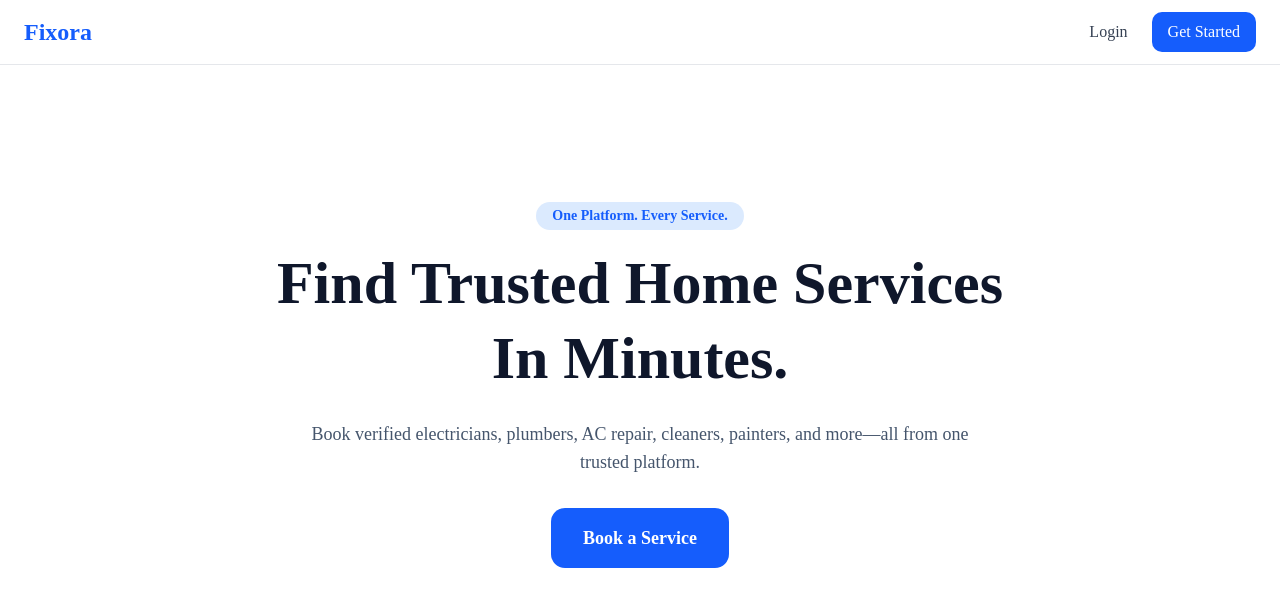
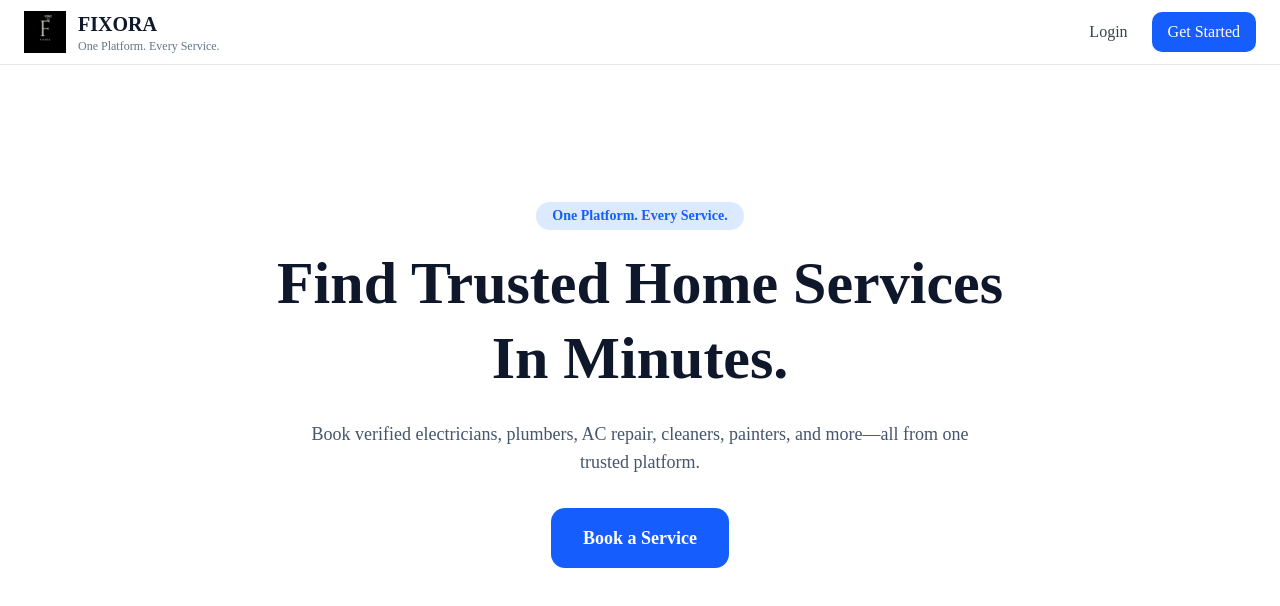
Before and after one commit to shaikhmajid2004-netizen/Fixora, a Next.js app: page / in a window 1280 px wide. Shown: the top 606 px of the page. Built offline with nearby package versions, Linux system fonts and the light colour scheme.

Commit message:
Fix logo integration and complete website foundation

```diff
--- /dev/null
+++ b/src/components/SectionHeading.tsx
@@ -0,0 +1,31 @@
+type SectionHeadingProps = {
+  badge?: string;
+  title: string;
+  description?: string;
+};
+
+export default function SectionHeading({
+  badge,
+  title,
+  description,
+}: SectionHeadingProps) {
+  return (
+    <div className="mx-auto mb-14 max-w-3xl text-center">
+      {badge && (
+        <span className="rounded-full bg-blue-100 px-4 py-2 text-sm font-semibold text-blue-700">
+          {badge}
+        </span>
+      )}
+
+      <h2 className="mt-5 text-4xl font-bold tracking-tight text-slate-900 md:text-5xl">
+        {title}
+      </h2>
+
+      {description && (
+        <p className="mt-5 text-lg text-slate-600">
+          {description}
+        </p>
+      )}
+    </div>
+  );
+}
--- /dev/null
+++ b/src/components/common/Container.tsx
@@ -0,0 +1,17 @@
+type ContainerProps = {
+  children: React.ReactNode;
+  className?: string;
+};
+
+export default function Container({
+  children,
+  className = "",
+}: ContainerProps) {
+  return (
+    <div
+      className={`mx-auto w-full max-w-7xl px-6 sm:px-8 lg:px-12 ${className}`}
+    >
+      {children}
+    </div>
+  );
+}
--- /dev/null
+++ b/src/components/common/Section.tsx
@@ -0,0 +1,15 @@
+type SectionProps = {
+  children: React.ReactNode;
+  className?: string;
+};
+
+export default function Section({
+  children,
+  className = "",
+}: SectionProps) {
+  return (
+    <section className={`py-20 lg:py-28 ${className}`}>
+      {children}
+    </section>
+  );
+}
--- a/src/components/layout/Navbar.tsx
+++ b/src/components/layout/Navbar.tsx
@@ -1,10 +1,25 @@
+import Image from "next/image";
 export default function Navbar() {
   return (
     <nav className="w-full border-b border-gray-200 bg-white">
       <div className="mx-auto flex h-16 max-w-7xl items-center justify-between px-6">
-        <h1 className="text-2xl font-bold text-blue-600">
-          Fixora
-        </h1>
+       <div className="flex items-center gap-3">
+  <Image
+    src="/images/fixora-logo.png"
+    alt="Fixora Logo"
+    width={42}
+    height={42}
+  />
+
+  <div>
+    <h1 className="text-xl font-bold text-slate-900">
+      FIXORA
+    </h1>
+    <p className="text-xs text-slate-500">
+      One Platform. Every Service.
+    </p>
+  </div>
+</div>
 
         <div className="flex items-center gap-6">
           <button className="text-gray-700 hover:text-blue-600">
```
Also changed, not shown: public/images/fixora-logo.png (added).
